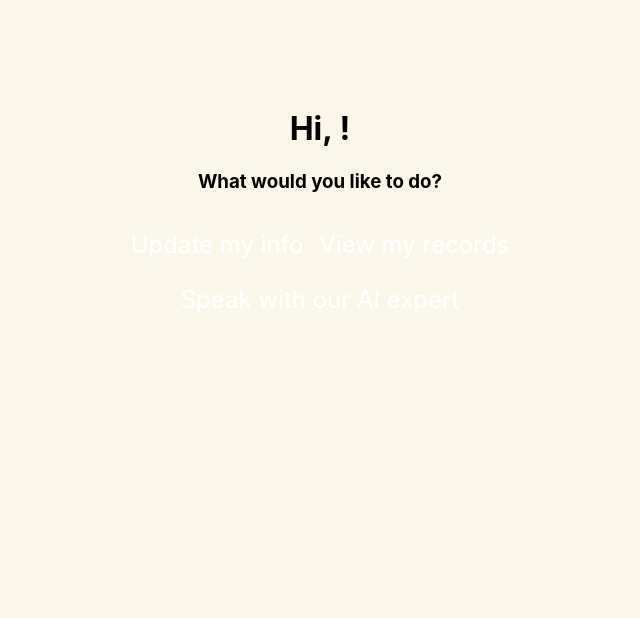
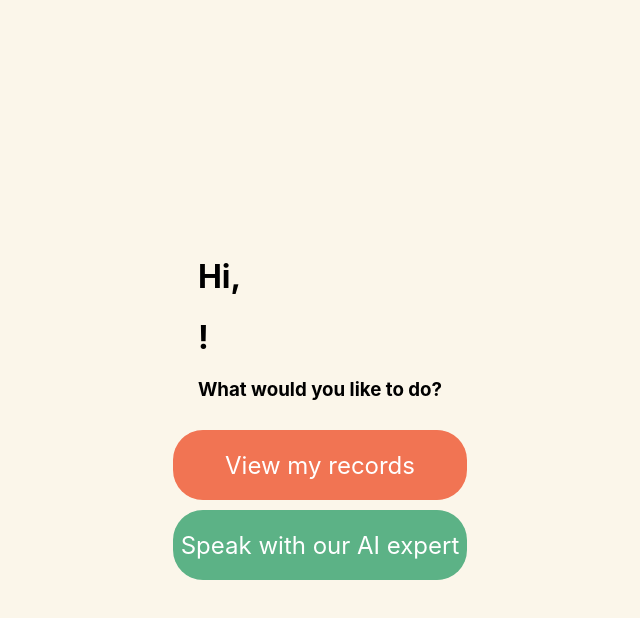
Before and after one commit to ksantoso2/EverCare, a React (Create React App) app in the folder frontend/: page /mainpage in a window 1280 px wide. Shown: the top 618 px of the page, without its empty margins (320-960 px from the left). Built offline with nearby package versions, Linux system fonts and the light colour scheme.

Commit message:
connect perplexity with user recording input

```diff
--- a/frontend/package.json
+++ b/frontend/package.json
@@ -8,6 +8,7 @@
     "@testing-library/jest-dom": "^6.6.3",
     "@testing-library/react": "^16.2.0",
     "@testing-library/user-event": "^13.5.0",
+    "font-awesome": "^4.7.0",
     "react": "^19.0.0",
     "react-dom": "^19.0.0",
     "react-router-dom": "^6.29.0",
--- a/frontend/src/App.css
+++ b/frontend/src/App.css
@@ -17,6 +17,36 @@ input, textarea {
 
 button {
   font-size: 1.5rem;
+}
+
+.btn-green {
+  background-color: #5cb286 !important; /* Green background */
+  padding-top: 20px !important;
+  padding-bottom: 20px !important;
+  color: white; /* White text color */
+  padding: 8px;
+  border: none;
+  border-radius: 30px !important;
+  cursor: pointer;
+  transition: background-color 0.3s ease;
+}
+
+.btn-green:hover {
+  background-color: #218838 !important; /* Darker green on hover */
+}
+
+.btn-orange {
+  background-color: #f17453 !important; /* Green background */
+  color: white; /* White text color */
+  padding: 8px;
+  border: none;
+  border-radius: 30px !important;
+  cursor: pointer;
+  transition: background-color 0.3s ease;
+}
+
+.btn-orange:hover {
+  background-color: #d25b00 !important; /* Darker green on hover */
 }
 
 input:focus, textarea:focus {
--- /dev/null
+++ b/frontend/src/ChatPage.css
@@ -0,0 +1,143 @@
+/* ChatPage.css */
+
+@import url(https://fonts.googleapis.com/css?family=Montserrat);
+
+.content {
+  display: flex;
+  align-items: center;
+  justify-content: center;
+  flex-direction: column;
+  height: 90vh;
+  background-color: #000;
+}
+
+.mic-checkbox {
+  display: none;
+}
+
+.mic-checkbox:checked + .mic-button {
+  transform: rotateY(180deg);
+}
+
+.button-container {
+  perspective: 500px;
+  -moz-perspective: 500px;
+  -webkit-perspective: 500px;
+}
+
+.mic-button {
+  display: flex;
+  align-items: center;
+  justify-content: center;
+  height: 100px;
+  width: 100px;
+  border-radius: 100%;
+  transition: transform 0.4s;
+  border: 4px solid #218838;
+  transform-style: preserve-3d;
+  -webkit-transform-style: preserve-3d;
+  -moz-transform-style: preserve-3d;
+  position: relative;
+}
+
+.button-message, .mic {
+  backface-visibility: hidden;
+  -webkit-backface-visibility: hidden;
+  -moz-backface-visibility: hidden;
+}
+
+.button-message {
+  position: absolute;
+  width: 50px;
+  color: #218838;
+  font-family: 'Montserrat', sans-serif;
+  font-weight: bold;
+  text-align: center;
+  line-height: 20px;
+  z-index: 2;
+  transform: rotateY(0deg);
+  pointer-events: none;
+  left: 23px;
+  top: 20px;
+}
+
+.mic-button-loader {
+  position: absolute;
+  height: 102px;
+  width: 100px;
+  background-color: transparent;
+  transform: rotateY(180deg);
+  top: -31px;
+  left: -50px;
+}
+
+.mic-checkbox:checked + .mic-button > .mic > .mic-button-loader {
+  border-top: 3px solid #f17453;
+  border-radius: 100%;
+  animation: borderLoader 1.3s 0.2s ease-in-out infinite;
+}
+
+
+.mic {
+  position: relative;
+  top: -11px;
+  border: 10px solid #f17453;
+  height: 20px;
+  width: 0;
+  border-radius: 10px;
+  transform: rotateY(180deg);
+}
+
+.mic:after, .mic:before, .mic-base {
+  position: absolute;
+}
+
+.mic:after {
+  /* content: "Stop Recording"; */
+  /* top: 7px;
+  left: -17px;
+  height: 26px;
+  width: 26px;
+  background-color: transparent;
+  border: 4px solid #f17453;
+  border-bottom-left-radius: 110px;
+  border-bottom-right-radius: 110px;
+  border-top: 0; */
+}
+
+.mic:before {
+  content: "";
+  top: 33px;
+  left: -2px;
+  border-bottom: 18px solid #f17453;
+  border-left: 2px solid #f17453;
+  border-right: 2px solid #f17453;
+}
+
+.mic-base {
+  /* top: 46px;
+  left: -10px; */
+  /* border-bottom: 5px solid #f17453;
+  border-left: 10px solid #f17453;
+  border-right: 10px solid #f17453; */
+  color: #f17453;
+  font-weight: 500;
+  left: -40px;
+}
+
+@keyframes borderLoader {
+  from {
+    transform: rotate(0deg);
+  }
+  to {
+    transform: rotate(359deg);
+  }
+}
+
+/* Credits (for any footer if needed) */
+.credits {
+  font-weight: bold;
+  font-size: 18px;
+  color: #fff;
+  font-family: 'Montserrat', sans-serif;
+}
--- a/frontend/src/MainPage.js
+++ b/frontend/src/MainPage.js
@@ -16,27 +16,38 @@ function MainPage() {
   };
 
   return (
-    <div style={{ textAlign: "center", paddingTop: "5rem" }}>
-      <h1>Hi, {username}!</h1>
+    <div
+      style={{
+        display: "flex",
+        flexDirection: "column",
+        xDirection: "column",
+        justifyContent: "center", // Horizontally center the content
+        alignItems: "center", // Vertically center the content
+        height: "100vh", // Full height of the viewport
+        textAlign: "center", // Center the text inside each element
+      }}
+    >
+      <div
+        style={{
+          display: "flex",
+          flexDirection: "column",
+          xDirection: "column",
+          justifyContent: "center", // Horizontally center the content
+          alignItems: "center", // Vertically center the content
+          // height: "100vh", // Full height of the viewport
+          // textAlign: "center", // Center the text inside each element
+        }}
+      >
+        <div style={{ textAlign: "left" }}>
+          <h1>Hi, </h1>
+          <h1>{username}!</h1>
           <h3>What would you like to do?</h3>
+        </div>
 
-      {/* Button to navigate to /chat with current username from localStorage */}
+        <div style={{ width: "100%" }}>
           <div>
             <button
-          onClick={handleRedirect}
-          style={{
-            marginTop: "10px",
-            padding: "8px",
-            backgroundColor: "#f1745a", // New background color
-            color: "#fff",
-            border: "none",
-            borderRadius: "5px",
-            cursor: "pointer",
-          }}
-        >
-          Update my info
-        </button>
-        <button
+              className="btn-orange"
               onClick={handleRedirect}
               style={{
                 marginTop: "10px",
@@ -46,12 +57,16 @@ function MainPage() {
                 border: "none",
                 borderRadius: "5px",
                 cursor: "pointer",
+                width: "100%",
+                height: "70px",
               }}
             >
               View my records
             </button>
           </div>
+          <div>
             <button
+              className="btn-green"
               onClick={handleRedirect}
               style={{
                 marginTop: "10px",
@@ -61,11 +76,16 @@ function MainPage() {
                 border: "none",
                 borderRadius: "5px",
                 cursor: "pointer",
+                width: "100%",
+                height: "70px",
               }}
             >
               Speak with our AI expert
             </button>
           </div>
+        </div>
+      </div>
+    </div>
   );
 }
 
```
Also changed, not shown: frontend/src/ChatPage.js (+92 -50 lines), 2 other files (tests, documents, lock files or other folders). Lines whose indentation alone changed are shown as unchanged.
